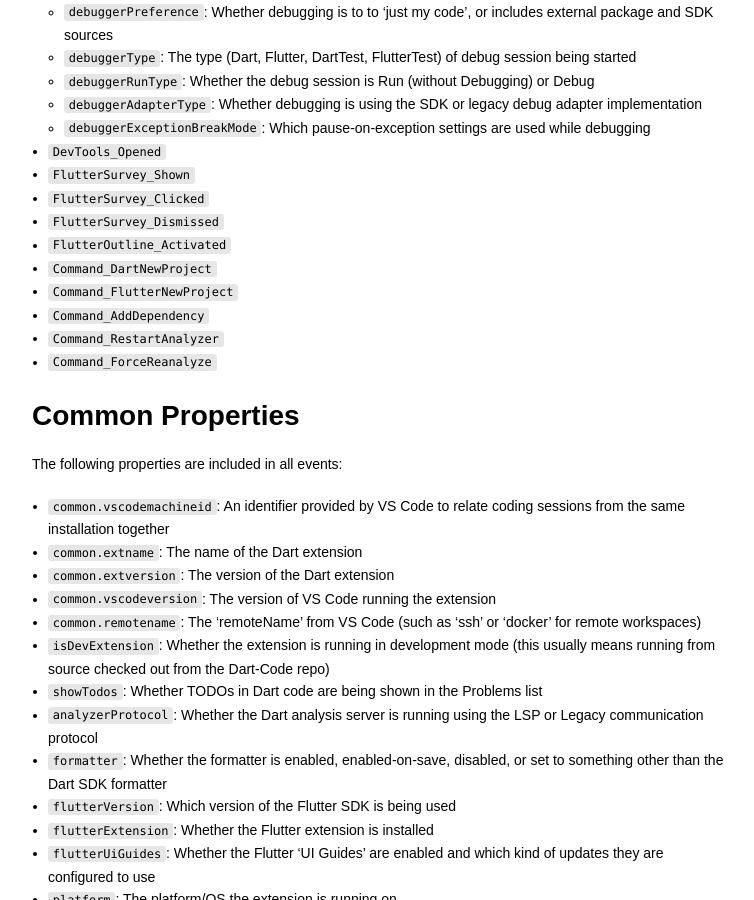
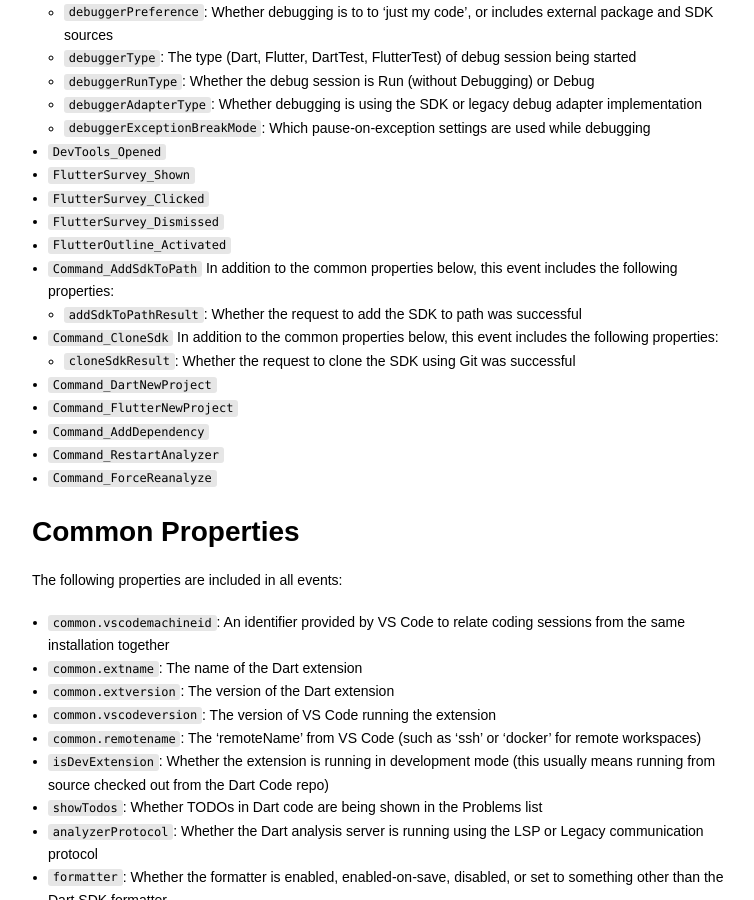
Before and after one commit to Dart-Code/Website, a Jekyll site: the page built from _docs/analytics.md, in a window 1280 px wide and 900 px high, scrolled down 868 px. Shown: the whole window, without its empty margins (328-1082 px from the left). Built offline with Jekyll 4.4.1, drawn with Linux system fonts in a browser that asks for light colours.

Commit message:
Add "Add SDK to Path" and "Clone SDK" to analytics doc

```diff
--- a/_docs/analytics.md
+++ b/_docs/analytics.md
@@ -35,6 +35,12 @@
 - `FlutterSurvey_Clicked`
 - `FlutterSurvey_Dismissed`
 - `FlutterOutline_Activated`
+- `Command_AddSdkToPath`
+  In addition to the common properties below, this event includes the following properties:
+   - `addSdkToPathResult`: Whether the request to add the SDK to path was successful
+- `Command_CloneSdk`
+  In addition to the common properties below, this event includes the following properties:
+   - `cloneSdkResult`: Whether the request to clone the SDK using Git was successful
 - `Command_DartNewProject`
 - `Command_FlutterNewProject`
 - `Command_AddDependency`
@@ -50,7 +56,7 @@
  - `common.extversion`: The version of the Dart extension
  - `common.vscodeversion`: The version of VS Code running the extension
  - `common.remotename`: The 'remoteName' from VS Code (such as 'ssh' or 'docker' for remote workspaces)
- - `isDevExtension`: Whether the extension is running in development mode (this usually means running from source checked out from the Dart-Code repo)
+ - `isDevExtension`: Whether the extension is running in development mode (this usually means running from source checked out from the Dart Code repo)
  - `showTodos`: Whether TODOs in Dart code are being shown in the Problems list
  - `analyzerProtocol`: Whether the Dart analysis server is running using the LSP or Legacy communication protocol
  - `formatter`: Whether the formatter is enabled, enabled-on-save, disabled, or set to something other than the Dart SDK formatter
```
